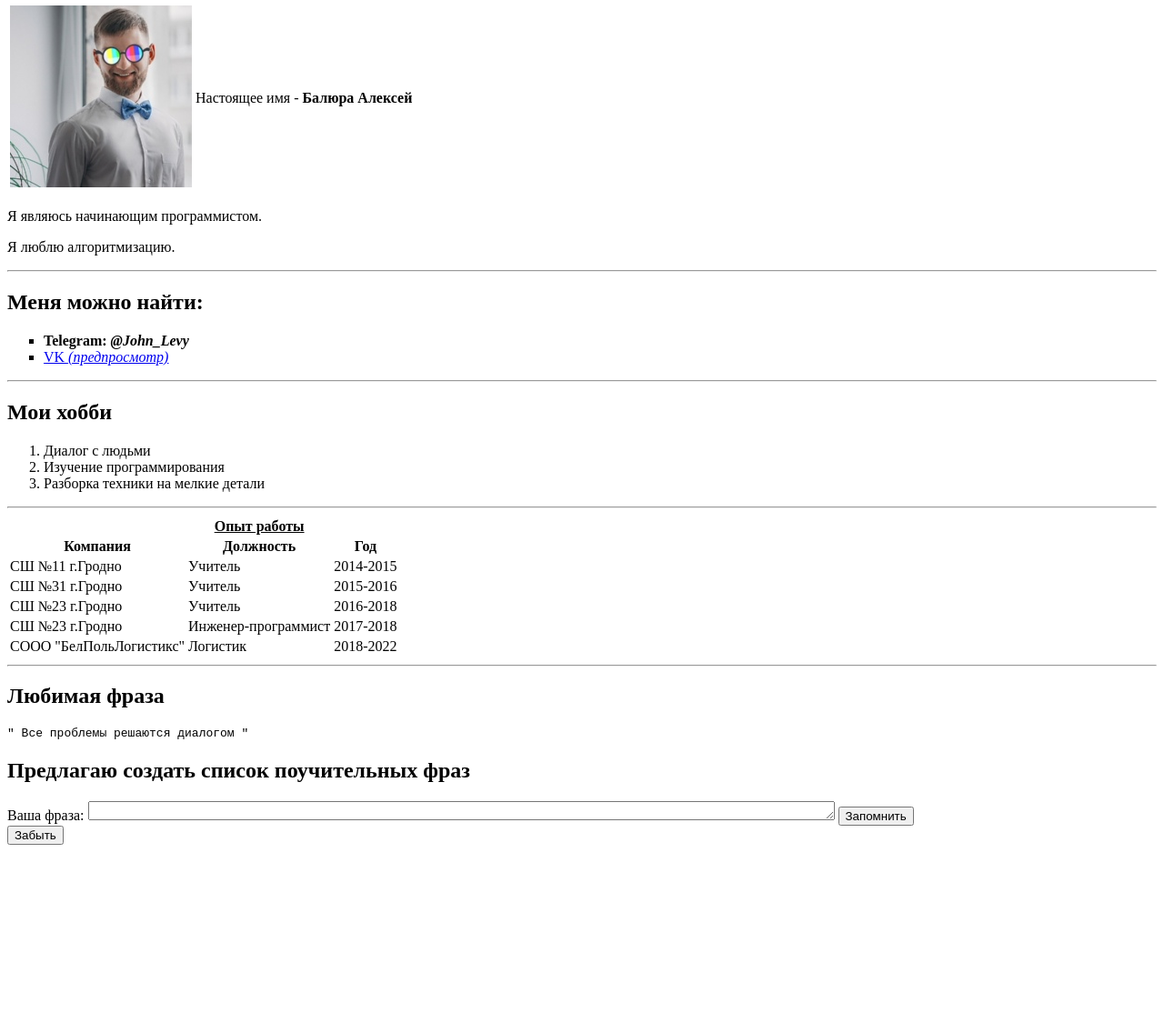
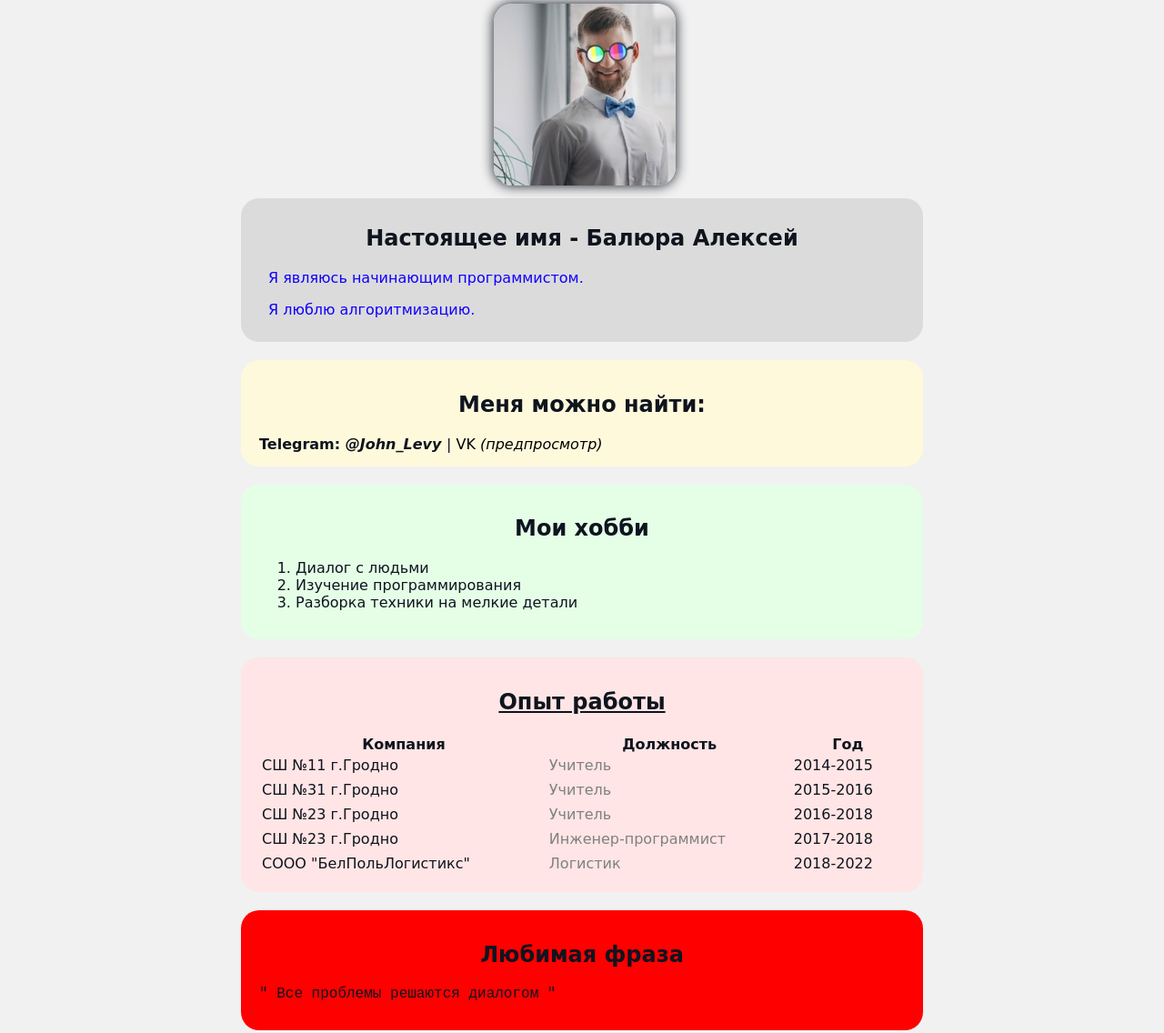
Before and after one commit to JohnLevyIsTheBestProgrammer/CV, a plain HTML site: page index.html in a window 1280 px wide. Shown: the part 77-1213 px from the top of the page at 91% size. Before the commit the page ends 1022 px from the top, so only its background shows below. Drawn offline with Linux system fonts and the light colour scheme; a web font is replaced by a local one.

Commit message:
addstyle

```diff
--- a/index.html
+++ b/index.html
@@ -3,36 +3,37 @@
 <head>
     <meta charset="UTF-8">
     <title>MyCV</title>
+    <link rel="stylesheet" href="style.css">
 </head>
 <body>
+  <div class="container">
    <h1>John Levy</h1>
-   <table>
-       <td> <img src="John_Levy.jpg" alt="Алексей"> </td>
-       <td>Настоящее имя - <strong>Балюра Алексей</strong></td>
-   </table>
+
+           <img src="John_Levy.jpg" alt="Алексей" class="Avatar">
+         <div class="info">
+              <h2> Настоящее имя - Балюра Алексей </h2>
               <p> Я являюсь начинающим программистом.</p>
-   <a> Я люблю алгоритмизацию.</p>
-   <hr>
+              <p> Я люблю алгоритмизацию.</p>
+          </div>
+    <div class="card bg-yellow">
       <h2>Меня можно найти:</h2>
-   <ul  type="square">
-       <li> <strong> Telegram: <em>@John_Levy</em> </strong></li>
-       <li> <a href="https://vk.com/john_levy" target="_blank"> VK </a> <a href="Second_page.html"><em>(предпросмотр)</em></a>     </li>
-   </ul>
-   <hr>
+      <strong> Telegram: <em>@John_Levy</em> </strong>|
+      <a href="https://vk.com/john_levy" target="_blank"> VK </a> <a href="Second_page.html"><em>(предпросмотр)</em></a>     </li>
+      <!-- <a href="https://invisible.ru" > asdasdasda</a> -->
+    </div>
+   <div class="card bg-green">
     <h2>Мои хобби</h2>
    <ol>
        <li> Диалог с людьми </li>
        <li> Изучение программирования </li>
        <li> Разборка техники на мелкие детали </li>
    </ol>
-      <hr>
+   </div>
+   <div class="card bg-red">
+        <h2><strong> <ins>Опыт работы</ins> </strong></h2>
 
-   <table>
-        <tr>
-        <th></th>
-        <th> <strong> <ins>Опыт работы</ins> </strong> </th>
-        <th></th>
-      </tr>
+
+   <table class="table">
        <tr>
          <th>Компания</th>
          <th>Должность</th>
@@ -65,17 +66,35 @@
       </tr>
 
     </table>
-   <hr>
+  </div>
+  <div class="card">
    <h2>Любимая фраза  </h2>
    <pre>" Все проблемы решаются диалогом "</pre>
+  </div>
+  <div class="row">
+  <div class="contakt">
   <h2>Предлагаю создать список поучительных фраз</h2>
+   <div class="form-group">
   <form>
        <label for="data">Ваша фраза:</label>
        <textarea name="data" id="data" cols="100" rows="1"></textarea>
        <input type="submit" value="Запомнить">
     </form>
+  </div>
+  <div class="form-group">
     <form>
      <input type="submit" value="Забыть"><p></p>
     </form>
+  </div>
+  </div>
+</div>
+  <div class="box-model">
+    <div></div>
+    <div></div>
+    <div></div>
+    <div></div>
+  </div>
+  <div style="margin-bottom: 500px"></div>
+
 </body>
 </html>
--- /dev/null
+++ b/style.css
@@ -0,0 +1,155 @@
+@import url('https://fonts.googleapis.com/css2?family=Quintessential&display=swap');
+
+body{
+background-color: #f1f1f1;
+color: #0f141e;
+
+/* font-size: 16px; */
+/* font-weight: normal; */
+/* font-family: 'Quintessential', cursive; */
+
+font:normal 16px 'Quintessential', cursive
+}
+
+a{
+    color: rgb(0, 0, 0);
+    text-decoration: none;
+}
+a:hover{
+    text-decoration: underline;
+}
+a:active{
+    color: blue;
+}
+
+/* a:visited{
+   color: rgb(250, 125, 125);
+} */
+
+h1{
+    text-align: center;
+}
+
+h2{
+    text-align: center;
+
+}
+
+table{
+    margin:auto;
+}
+
+p{
+margin-left: 20px;
+}
+
+.Avatar {
+    width: 200px;
+    border-radius: 20px;
+    box-shadow: 0px 0px 14px #0f141e;
+    margin-left: 37%;
+    margin-bottom: 10px;
+    /* align-items: center; */
+}
+
+.info{
+    background: #100f1e18;
+    border-radius: 20px;
+    margin: auto;
+    margin-bottom: 20px;
+    padding: 10px
+}
+
+.info p {
+    color:#1100fa;
+}
+
+.a123456 {
+     margin-left: 30%;
+}
+
+.container {
+    max-width: 750px;
+    margin: auto;
+}
+
+.box-model > div{
+    float: left;
+    background: #0f141e;
+    height: 200px;
+    width: 25%;
+    border: 4px solid red;
+    box-sizing: border-box;
+}
+
+.card{
+    padding: 15px 20px;
+    background: red;
+    margin-bottom: 20px;
+    border-radius: 20px;
+}
+
+.bg-yellow{
+    background: #fff9dc;
+}
+
+.bg-green{
+    background: #e5ffe7;
+}
+
+.bg-red{
+    background: #ffe5e5;
+}
+
+.list li{
+color: #86898f;
+margin-bottom: 10px;
+}
+
+.table{
+    width: 100%;
+}
+
+.table td{
+    padding-bottom: 5px;
+}
+
+.table td:nth-child(2),.table td:nth-child(2){
+    color: grey;
+}
+
+/* .contakt{
+
+} */
+
+.form-group label{
+    display: block;
+}
+
+.form-group input{
+    display: block;
+    margin-bottom: 10px;
+    /* box-sizing:border-box; */
+
+}
+
+.form-group textarea{
+    display: block;
+    max-width: 730px;
+    max-height: 100px;
+    width: 100%;
+    margin: 10px;
+    /* background: transparent; */
+    border: none;
+    padding: 15px 0 10px;
+    font-family: inherit;
+    outline: none;
+    padding:20px;
+}
+.row{
+    display: flex;
+}
+
+.row > .form-group{
+    width: 50%;
+}
```
Lines whose indentation alone changed are shown as unchanged.
